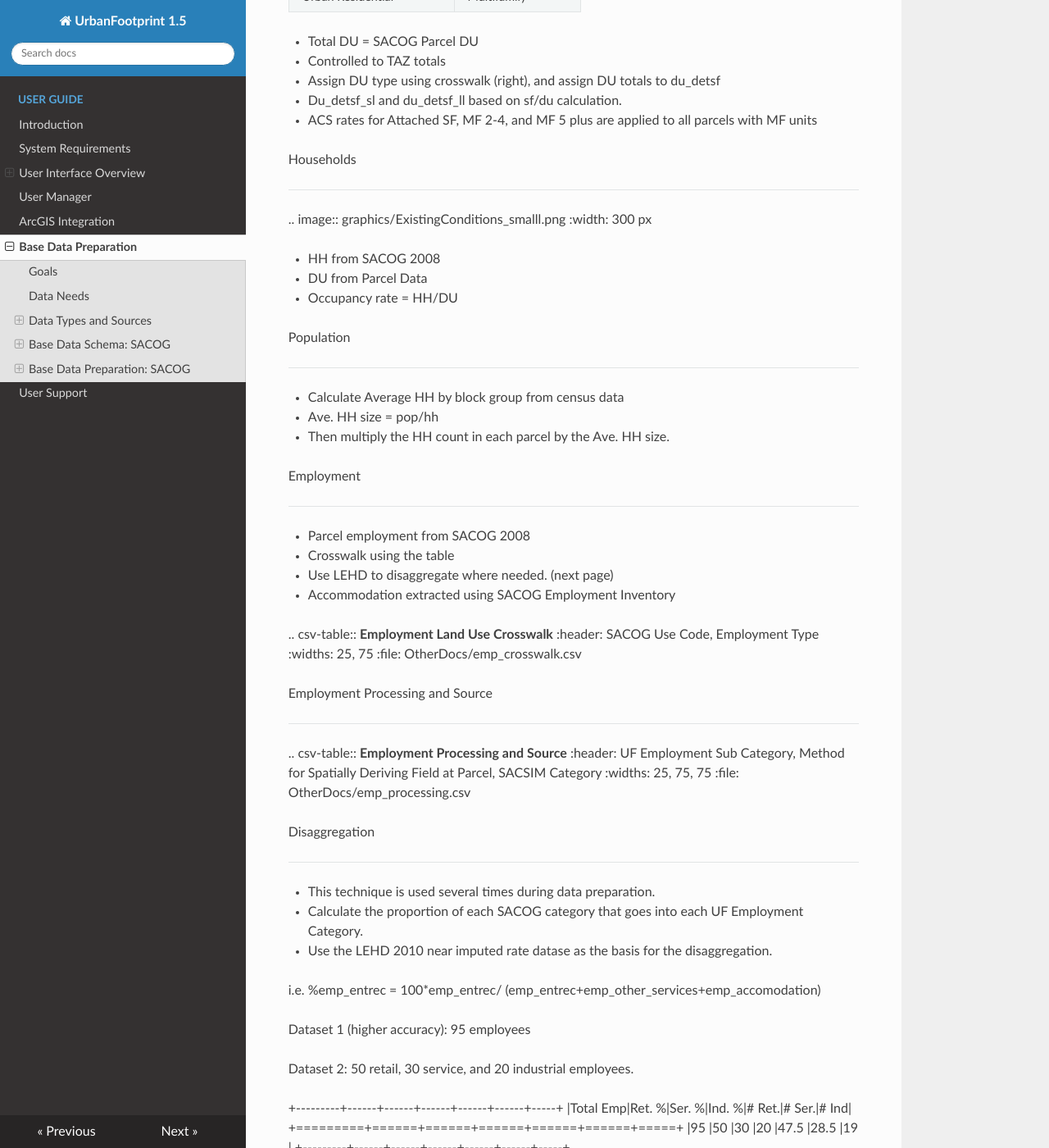
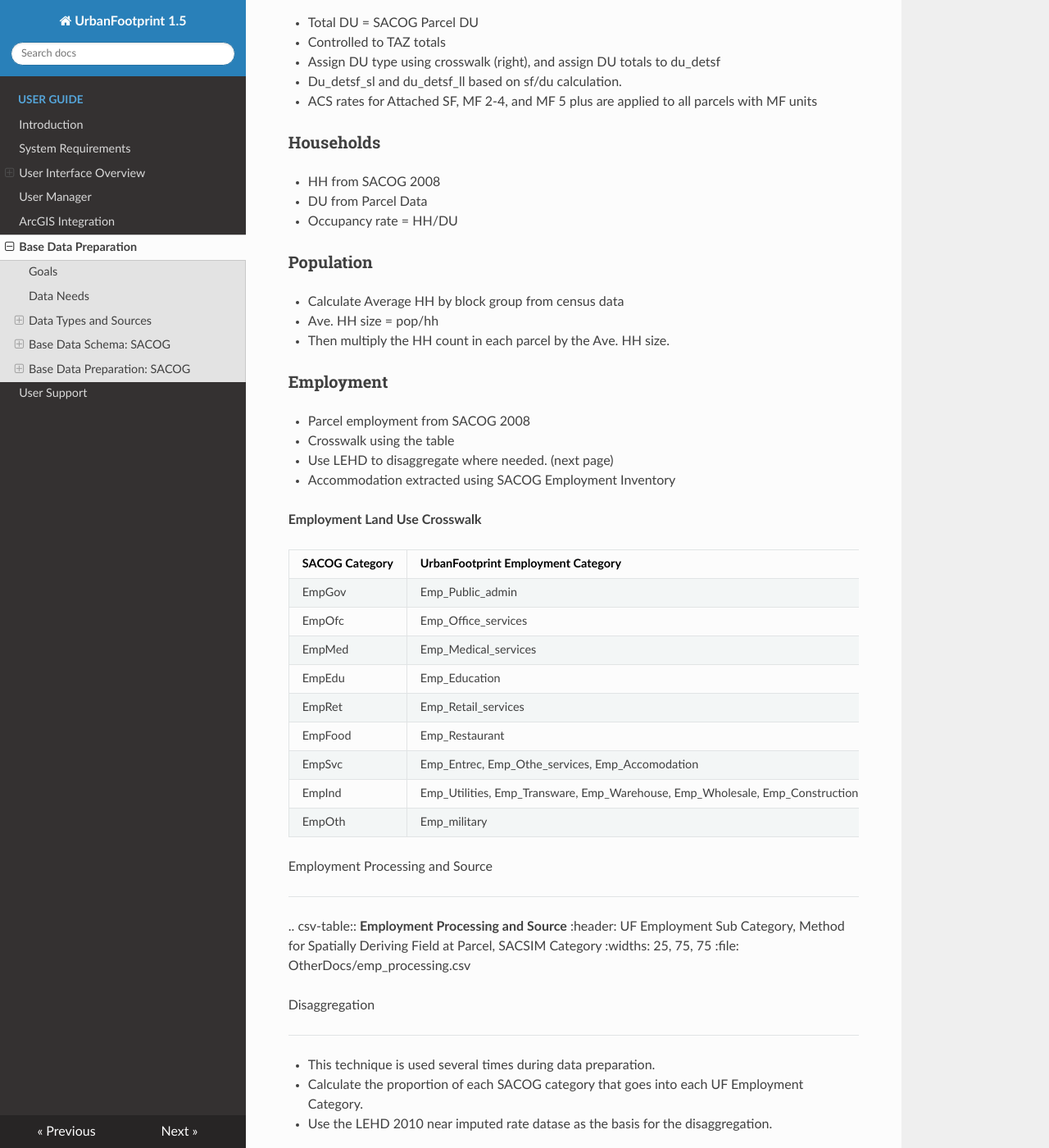
Before and after one commit to CalthorpeAnalytics/urbanfootprint-docs-1.5, an MkDocs documentation site: the page built from docs/data_preparation.md, in a window 1280 px wide and 1400 px high, scrolled down 8167 px. Shown: the whole window at 82% size. Built offline with MkDocs 1.6.1, drawn with Linux system fonts in a browser that asks for light colours; nearby versions of some CDN libraries; old or Windows-style settings are respelled for this version of MkDocs.

Commit message:
convert OtherDocs/emp_crosswalk.csv

```diff
--- a/docs/data_preparation.md
+++ b/docs/data_preparation.md
@@ -252,8 +252,7 @@
 * Clip the dataset to the county border
 * Remove roads and waterbodies
 
-Dwelling Units
-______________
+### Dwelling Units
 
 | SACOG Use Code | Dwelling Unit Type |
 |----------------|--------------------|
@@ -273,35 +272,38 @@
 * Du_detsf_sl and du_detsf_ll based on sf/du calculation.
 * ACS rates for Attached SF, MF 2-4, and MF 5 plus are applied to all parcels with MF units
 
-Households
-__________
-
-.. image:: graphics/ExistingConditions_smalll.png
-  :width: 300 px
+### Households
 
 * HH from SACOG 2008
 * DU from Parcel Data
 * Occupancy rate = HH/DU
 
-Population
-__________
+### Population
 
 * Calculate Average HH by block group from census data
 * Ave. HH size = pop/hh
 * Then multiply the HH count in each parcel by the Ave. HH size.
 
-Employment
-__________
+### Employment
 
 * Parcel employment from SACOG 2008
 * Crosswalk using the table
 * Use LEHD to disaggregate where needed. (next page)
 * Accommodation extracted using SACOG Employment Inventory
 
-.. csv-table:: **Employment Land Use Crosswalk**
-  :header: SACOG Use Code, Employment Type
-  :widths: 25, 75
-  :file: OtherDocs/emp_crosswalk.csv
+**Employment Land Use Crosswalk**
+
+| SACOG Category | UrbanFootprint Employment Category |
+|----------------|------------------------------------|
+| EmpGov | Emp_Public_admin |
+| EmpOfc | Emp_Office_services |
+| EmpMed | Emp_Medical_services |
+| EmpEdu | Emp_Education |
+| EmpRet | Emp_Retail_services |
+| EmpFood | Emp_Restaurant |
+| EmpSvc | Emp_Entrec, Emp_Othe_services, Emp_Accomodation |
+| EmpInd | Emp_Utilities, Emp_Transware, Emp_Warehouse, Emp_Wholesale, Emp_Construction, Emp_Manufacturing, Emp_Agriculture, Emp_Extract |
+| EmpOth | Emp_military |
 
 Employment Processing and Source
 ________________________________
```
